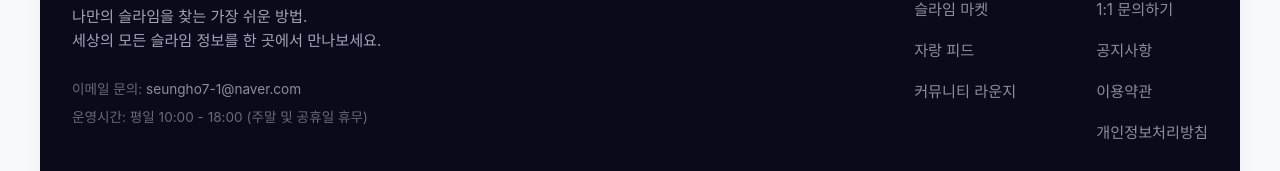
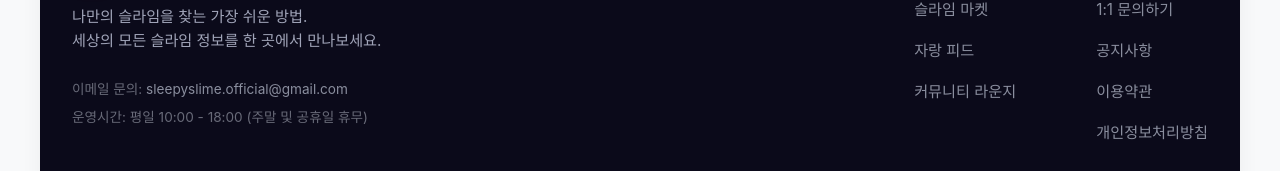
Before and after one commit to seungho7-1/sleepy-frontend, a React (Vite) app: page /privacy in a window 1280 px wide. Shown: the part 1134-1305 px from the top of the page. Built offline with nearby package versions, Linux system fonts and the light colour scheme; no server answers; a web font is replaced by a local one.

Commit message:
style: Update footer email address

```diff
--- a/src/components/Footer.jsx
+++ b/src/components/Footer.jsx
@@ -29,7 +29,7 @@ export default function Footer() {
               세상의 모든 슬라임 정보를 한 곳에서 만나보세요.
             </p>
             <div style={{ display: 'flex', flexDirection: 'column', gap: '0.5rem', fontSize: '0.85rem', color: '#686a78' }}>
-              <span>이메일 문의: <a href="mailto:seungho7-1@naver.com" style={{ color: '#8a8e9e', textDecoration: 'none', transition: 'color 0.2s' }} onMouseOver={(e)=>e.target.style.color='#fff'} onMouseOut={(e)=>e.target.style.color='#8a8e9e'}>seungho7-1@naver.com</a></span>
+              <span>이메일 문의: <a href="mailto:sleepyslime.official@gmail.com" style={{ color: '#8a8e9e', textDecoration: 'none', transition: 'color 0.2s' }} onMouseOver={(e)=>e.target.style.color='#fff'} onMouseOut={(e)=>e.target.style.color='#8a8e9e'}>sleepyslime.official@gmail.com</a></span>
               <span>운영시간: 평일 10:00 - 18:00 (주말 및 공휴일 휴무)</span>
             </div>
           </div>
```
